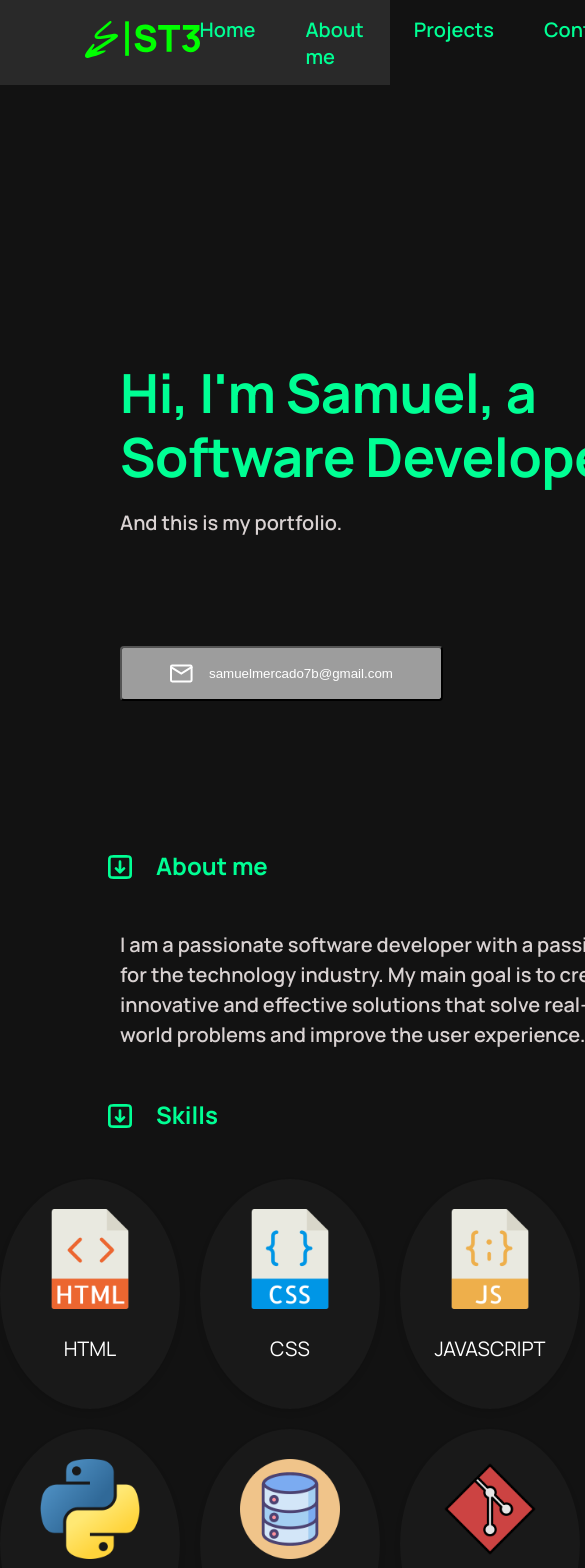
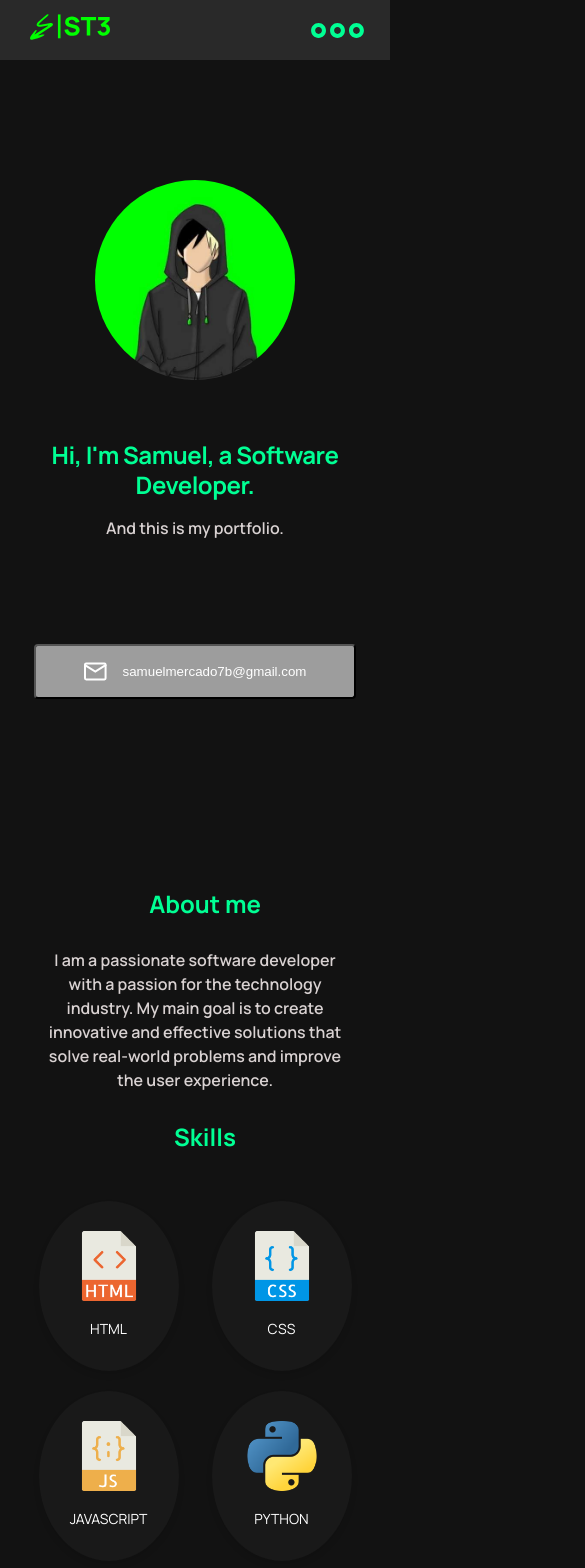
Before and after one commit to ST3chnical/portfolio-ST3chnical, a React (Create React App) app: page / in a window 390 px wide. Shown: the top 1568 px of the page, 585 px wide, since content can reach past the window. Built offline with nearby package versions, Linux system fonts and the light colour scheme.

Commit message:
Added responsive design and menu

```diff
--- a/src/components/header.js
+++ b/src/components/header.js
@@ -1,22 +1,35 @@
-import React from "react";
+import React, { useState } from "react";
 import '../styles/header.css';
 
 const Header = () => {
+    const [isMenuOpen, setIsMenuOpen] = useState(false);
+
+    const toggleMenu = () => {
+        setIsMenuOpen(!isMenuOpen);
+    };
+
+    const closeMenu = () => {
+        setIsMenuOpen(false);
+    };
+
     return (
         <header>
             <nav className='navbar-left'>
                 <span className='logo'><img src="/svg/logo.svg" alt="logo"/></span>
             </nav>
             <nav className='navbar-right'>
-                <ul>
-                    <li><a href="#">Home</a></li>
-                    <li><a href="#about-me">About me</a></li>
-                    <li><a href="#projects">Projects</a></li>
-                    <li><a href="#contact">Contact</a></li>
+                <div className={`menu-toggle ${isMenuOpen ? 'open' : ''}`} onClick={toggleMenu}>
+                    <img src="/svg/menu-dots.svg" alt="Menu Icon" />
+                </div>
+                <ul className={`menu ${isMenuOpen ? 'open' : ''}`}>
+                    <li><a href="#" onClick={closeMenu}>Home</a></li>
+                    <li><a href="#about-me" onClick={closeMenu}>About me</a></li>
+                    <li><a href="#projects" onClick={closeMenu}>Projects</a></li>
+                    <li><a href="#contact" onClick={closeMenu}>Contact</a></li>
                 </ul>
             </nav>
         </header>
     );
 }
 
-export {Header};
+export { Header };
--- a/src/index.css
+++ b/src/index.css
@@ -44,3 +44,28 @@ h2 {
   font-size: 24px;
   font-weight: 700;
 }
+
+@media screen and (max-width: 768px) {
+  .category-title {
+    margin-left: 0;
+    display: flex;
+    justify-content: center;
+    }
+  .category-title span{
+    background-image: none;
+    width: 0;
+    height: 0;
+  }
+
+  .about-me--section .paragraph{
+    margin: 0 auto;
+    text-align: center;
+    width: 520px;
+  }
+}
+
+@media screen and (max-width: 480px) {
+  .about-me--section .paragraph{
+    width: 300px;
+  }
+}
--- a/src/styles/contact.css
+++ b/src/styles/contact.css
@@ -8,3 +8,20 @@
 .contact-info .email-button {
     margin-top: 0;
 }
+
+@media screen and (max-width: 768px) {
+    .contact-info {
+        width: 400px;
+        flex-direction: column;
+        align-items: center;
+        text-align: center;
+        margin: 0 auto;
+    }
+    .contact-info .paragraph {
+        margin: 0 auto;
+        width: 400px;
+    }
+    .contact-info .email-button {
+        margin-top: 36px;
+    }
+}
--- a/src/styles/footer.css
+++ b/src/styles/footer.css
@@ -29,3 +29,24 @@ footer {
     width: 30px;
     height: 30px;
 }
+
+@media screen and (max-width: 480px) {
+    footer {
+        flex-direction: column;
+        align-items: center;
+        text-align: center;
+        padding-bottom: 2px;
+    }
+    .footer-left {
+        order: 2;
+        margin: 1px auto 0 auto;
+        font-size: 10px;
+    }
+    .social-media {
+        order: 1;
+        margin: 0 0 14px 0;
+    }
+    .social-media li {
+        margin: 0 20px;
+    }
+}
--- a/src/styles/header.css
+++ b/src/styles/header.css
@@ -38,3 +38,51 @@ header {
     padding: 10px 0;
     font-weight: 600;
 }
+
+.menu-toggle {
+    width: 65px;
+    height: 65px;
+    display: none;
+    cursor: pointer;
+    margin-right: 20px;
+}
+
+@media (max-width: 768px) {
+    header {
+        height: 40px;
+    }
+
+    .menu-toggle {
+        display: flex;
+    }
+
+    .navbar-right ul {
+        display: none;
+        position: absolute;
+        top: 60px;
+        right: 0;
+        background-color: rgba(0, 0, 0, 0.55);
+        width: 140px;
+        margin: 0;
+        flex-direction: column;
+        border-bottom-left-radius: 10px;
+    }
+
+    .navbar-right ul.open {
+        display: flex;
+        align-items: flex-end;
+    }
+
+    .navbar-right ul li {
+        margin: 10px 24px 10px 0;
+    }
+
+    .logo {
+        margin-left: 10px;
+    }
+
+    .logo img {
+        width: 80px;
+        height: 80px;
+    }
+}
--- a/src/styles/hero.css
+++ b/src/styles/hero.css
@@ -61,3 +61,51 @@ h1 {
     margin-right: 202px;
     margin-top: 129px;
 }
+
+@media screen and (max-width: 768px) {
+    .hero {
+        flex-direction: column-reverse;
+        margin: 160px 0;
+    }
+
+    .hero-left {
+        width: 100%;
+        text-align: center;
+        margin: 40px 0 0 0;
+        padding: 0 24px;
+    }
+
+    .hero-left h1 {
+        font-size: 36px;
+        line-height: 46px;
+    }
+
+    .paragraph {
+        font-size: 16px;
+        line-height: 24px;
+        text-align: center;
+        width: 100%;
+    }
+
+    .photo-samuel {
+        width: 300px;
+        height: 300px;
+        margin: 20px 0;
+    }
+}
+
+@media screen and (max-width: 480px) {
+    .hero-left h1 {
+        margin-left: 10px;
+        margin-right: 10px;
+        font-size: 24px;
+        line-height: 30px;
+    }
+
+
+
+    .photo-samuel {
+        width: 200px;
+        height: 200px;
+    }
+}
--- a/src/styles/skills.css
+++ b/src/styles/skills.css
@@ -23,3 +23,24 @@
     max-width: 100px;
     height: auto;
 }
+
+@media screen and (max-width: 768px) {
+    .skills-container {
+        margin: 20px 14px 0 14px;
+    }
+    .skill {
+        width: 140px;
+        height: 140px;
+        font-size: 14px;
+    }
+    .skill img {
+        max-width: 70px;
+    }
+}
+
+@media screen and (max-width: 480px) {
+    .skills-container {
+        grid-template-columns: repeat(2, 1fr);
+        margin: 20px 32px 0 32px;
+    }
+}
```
Also changed, not shown: public/svg/menu-dots.svg (added).
